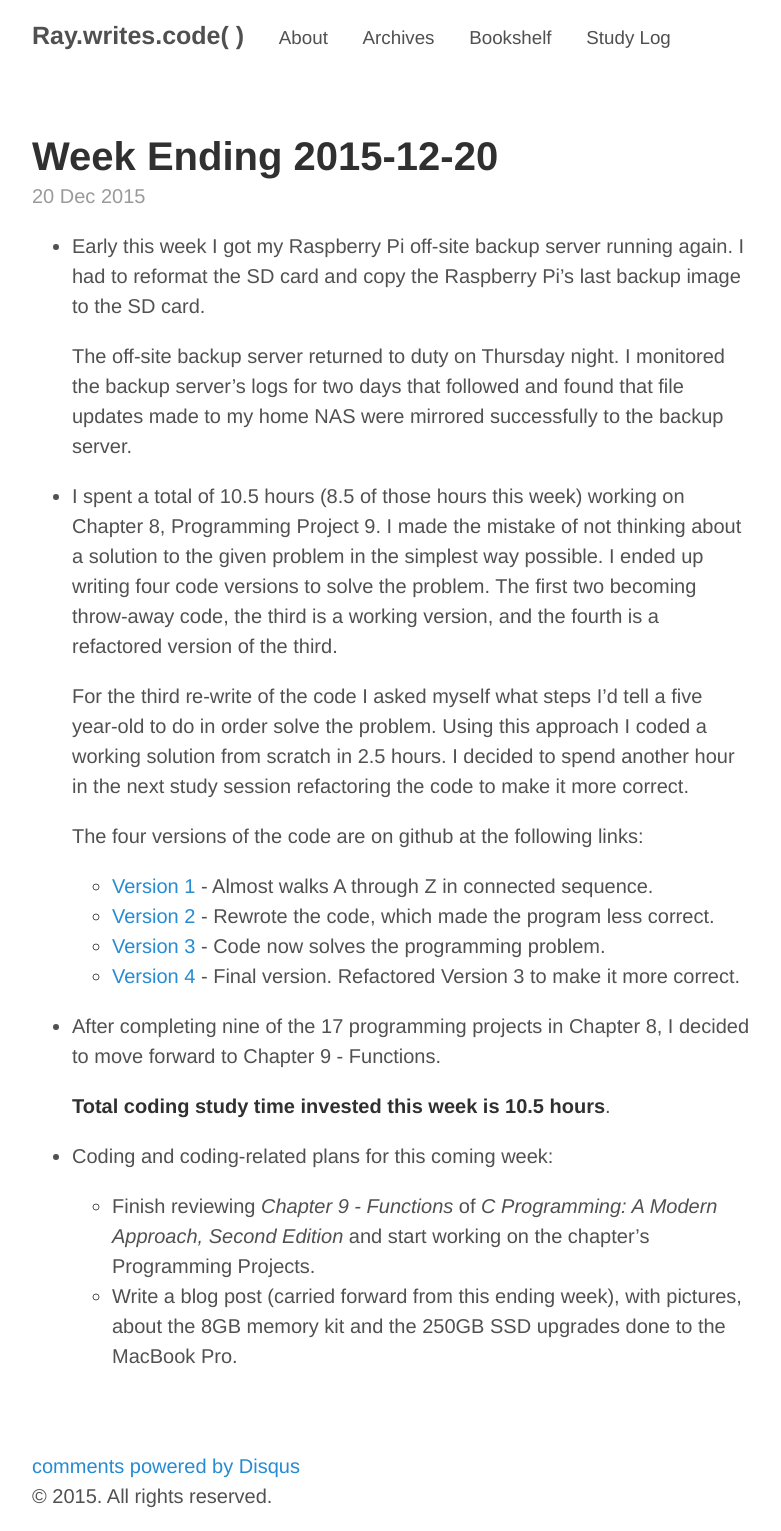
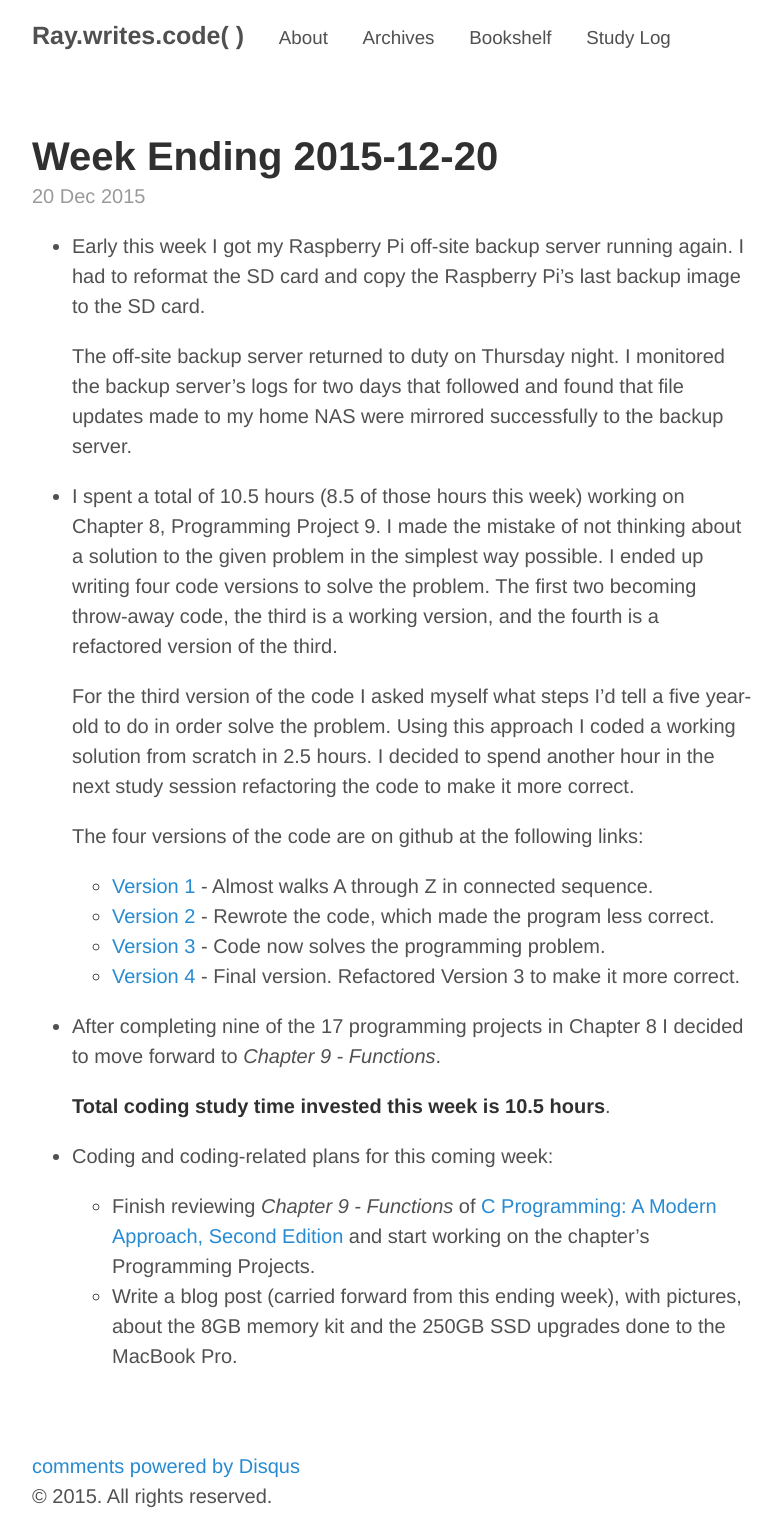
Before and after one commit to raywritescode/raywritescode.github.io, a Jekyll site: the page built from posts/weekly-review/_posts/2015-12-20-weekly-review.md, in a window 1280 px wide. Shown: the whole page, without its empty margins (248-1029 px from the left). Built offline with Jekyll 4.4.1, drawn with Linux system fonts in a browser that asks for light colours; Markdown is read by kramdown in place of the engine named in the settings; comment, search, counter and statistics services are not loaded; part of the change alters nothing that is shown.

Commit message:
Added - 2015-12-20-weekly-review.md

```diff
--- a/posts/weekly-review/_posts/2015-12-20-weekly-review.md
+++ b/posts/weekly-review/_posts/2015-12-20-weekly-review.md
@@ -12,7 +12,7 @@ publish: True
 
 * I spent a total of 10.5 hours (8.5 of those hours this week) working on Chapter 8, Programming Project 9. I made the mistake of not thinking about a solution to the given problem in the simplest way possible. I ended up writing four code versions to solve the problem. The first two becoming throw-away code, the third is a working version, and the fourth is a refactored version of the third.
 
-    For the third re-write of the code I asked myself what steps I'd tell a five year-old to do in order solve the problem. Using this approach I coded a working solution from scratch in 2.5 hours. I decided to spend another hour in the next study session refactoring the code to make it more correct.
+    For the third version of the code I asked myself what steps I'd tell a five year-old to do in order solve the problem. Using this approach I coded a working solution from scratch in 2.5 hours. I decided to spend another hour in the next study session refactoring the code to make it more correct.
 
     The four versions of the code are on github at the following links:
     * [Version 1](https://github.com/raywritescode/cpma2/blob/40dcac2fd327ca42efca7e00168f445e4d623ca5/ch08/c8p09.c) - Almost walks A through Z in connected sequence.
@@ -20,10 +20,10 @@ publish: True
     * [Version 3](https://github.com/raywritescode/cpma2/blob/158446d0e4613d8ad70b0a08ec95bc775f31bd74/ch08/c8p09.c) - Code now solves the programming problem.
     * [Version 4](https://github.com/raywritescode/cpma2/blob/dadd8e5b2f54e5246f911b8e89858fa579b88ba2/ch08/c8p09.c) - Final version. Refactored Version 3 to make it more correct.
 
-* After completing nine of the 17 programming projects in Chapter 8, I decided to move forward to Chapter 9 - Functions.
+* After completing nine of the 17 programming projects in Chapter 8 I decided to move forward to *Chapter 9 - Functions*.
 
     **Total coding study time invested this week is 10.5 hours**.
 
 * Coding and coding-related plans for this coming week:
-    * Finish reviewing *Chapter 9 - Functions* of *C Programming: A Modern Approach, Second Edition* and start working on the chapter's Programming Projects.
+    * Finish reviewing *Chapter 9 - Functions* of [C Programming: A Modern Approach, Second Edition](http://www.amazon.com/gp/product/0393979504/ref=as_li_tl?ie=UTF8&camp=1789&creative=9325&creativeASIN=0393979504&linkCode=as2&tag=6767151-20&linkId=FXGSFN72DGVZSLIR) and start working on the chapter's Programming Projects.
     * Write a blog post (carried forward from this ending week), with pictures, about the 8GB memory kit and the 250GB SSD upgrades done to the MacBook Pro.
```
